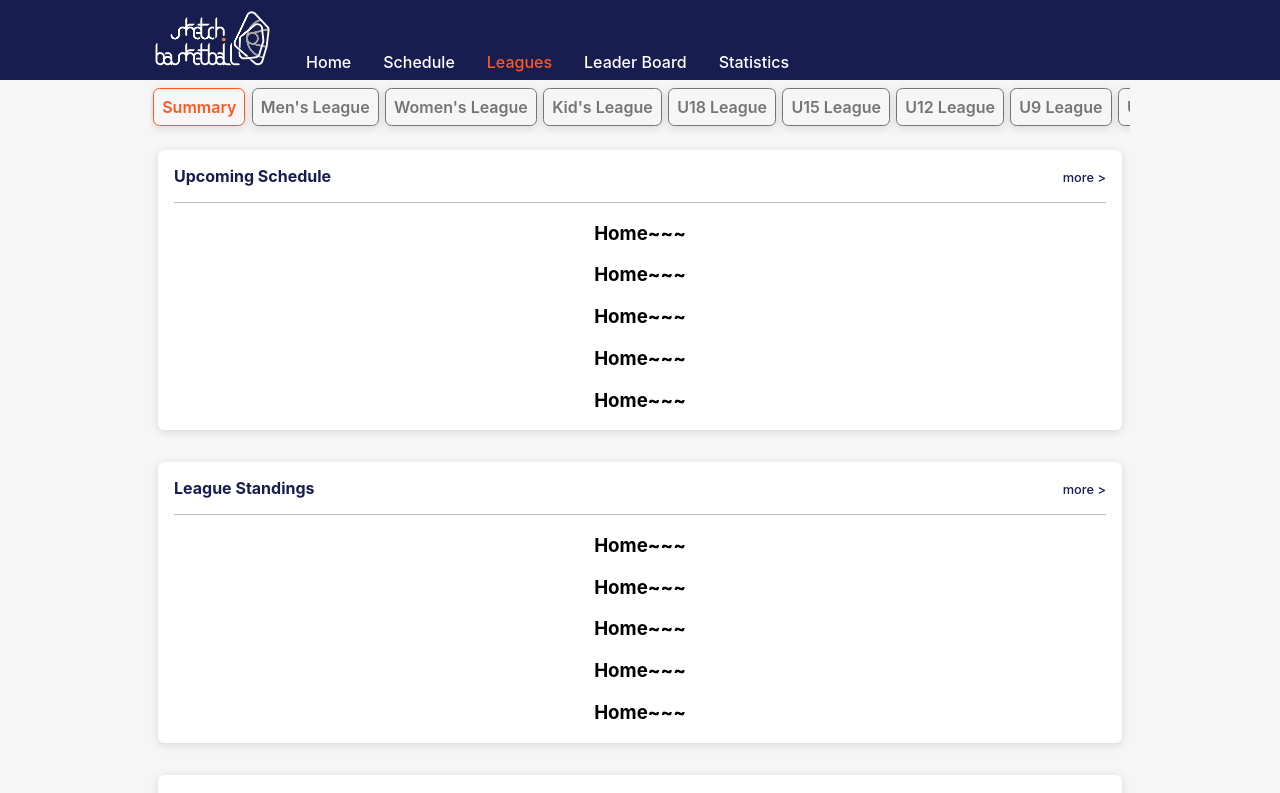
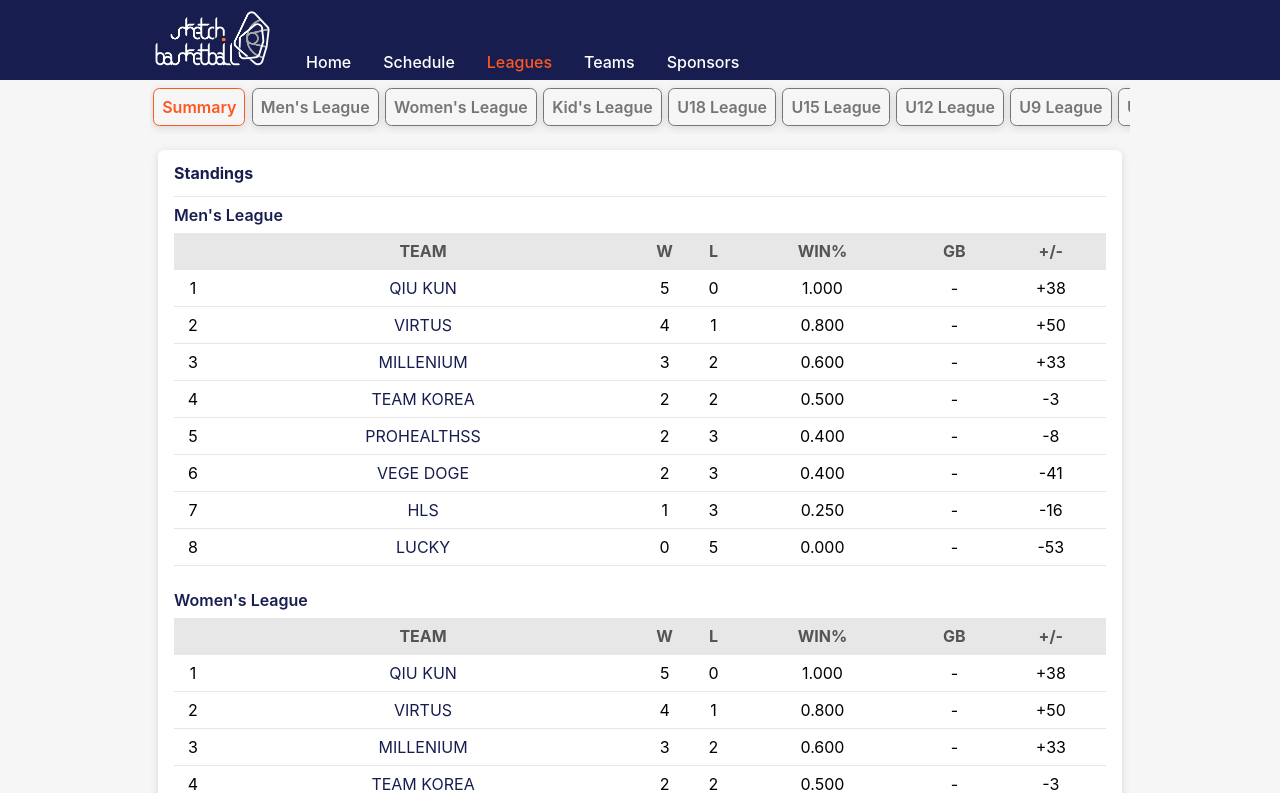
Before and after one commit to SketchBasketball/Sketch-ui, a React (Create React App) app: page /Leagues in a window 1280 px wide. Shown: the top 793 px of the page. Built offline with nearby package versions, Linux system fonts and the light colour scheme.

Commit message:
#4 - add league layout

```diff
--- /dev/null
+++ b/src/components/ContentBox.js
@@ -0,0 +1,16 @@
+import { Link } from 'react-router-dom';
+import './ContentBox.scss';
+
+const ContentBox = (props) => {
+    return (
+        <div className="content">
+            <div className="content-header">
+              <span className="title">{props.title}</span>
+              {props.path ? <Link className="more" to={props.path}>more{' >'}</Link> : null}
+            </div>
+            {props.children}
+          </div>
+    )
+}
+
+export default ContentBox;
--- a/src/components/MainContent.scss
+++ b/src/components/ContentBox.scss
@@ -11,8 +11,9 @@
     display: flex;
     justify-content: space-between;
     align-items: baseline;
-    border-bottom: #BDBDBD solid 1px;
-    padding: 1rem 0;
+    // border-bottom: #BDBDBD solid 1px;
+    border-bottom: #e7e7e7 solid 1px;
+    padding: 0.8rem 0;
     .title {
         font-size: 1rem;
         font-weight: 700;
--- a/src/components/MainContent.js
+++ /dev/null
@@ -1,21 +0,0 @@
-import { Link } from 'react-router-dom';
-import './MainContent.scss';
-
-const MainContent = (props) => {
-    return (
-        <div className="content">
-            <div className="content-header">
-              <span className="title">{props.title}</span>
-              <Link className="more" to={props.path}>more{' >'}</Link>
-            </div>
-
-            <h3>Home~~~</h3>
-            <h3>Home~~~</h3>
-            <h3>Home~~~</h3>
-            <h3>Home~~~</h3>
-            <h3>Home~~~</h3>
-          </div>
-    )
-}
-
-export default MainContent;
--- a/src/const/defaultHeaderMenu.js
+++ b/src/const/defaultHeaderMenu.js
@@ -1,8 +1,8 @@
 const defaultHeaderMenu = [
     {title: 'Schedule', path: '/Schedules'},
     {title: 'Leagues', path: '/Leagues'},
-    {title: 'Leader Board', path: '/LeaderBoard'},
-    {title: 'Statistics', path: '/Statistics'},
+    {title: 'Teams', path: '/Teams'},
+    {title: 'Sponsors', path: '/Sponsors'},
 ]
 
 export default defaultHeaderMenu;
--- /dev/null
+++ b/src/const/leagueDetailConsts.js
@@ -0,0 +1,100 @@
+const leagueDetailTopics = [
+    {title: 'League Standings', path: '/Leagues'},
+    {title: 'Leader Board', path: '/LeaderBoard'},
+]
+
+const defaultStandingTableHeader = [
+    "",
+    "TEAM",
+    "W",
+    "L",
+    "WIN%",
+    "GB",
+    "+/-"
+]
+
+const sampleTableData = [
+    {
+        rank: 1,
+        name: "QIU KUN",
+        path: "qui-kun",
+        win: 5,
+        loss: 0,
+        winRate: "1.000",
+        gb: "-",
+        goalDiff: "+38",
+    },
+    {
+        rank: 2,
+        name: "VIRTUS",
+        path: "virtus",
+        win: 4,
+        loss: 1,
+        winRate: "0.800",
+        gb: "-",
+        goalDiff: "+50",
+    },
+    {
+        rank: 3,
+        name: "MILLENIUM",
+        path: "millenium",
+        win: 3,
+        loss: 2,
+        winRate: "0.600",
+        gb: "-",
+        goalDiff: "+33",
+    },
+    {
+        rank: 4,
+        name: "TEAM KOREA",
+        path: "team-korea",
+        win: 2,
+        loss: 2,
+        winRate: "0.500",
+        gb: "-",
+        goalDiff: "-3",
+    },
+    {
+        rank: 5,
+        name: "PROHEALTHSS",
+        path: "prohealthss",
+        win: 2,
+        loss: 3,
+        winRate: "0.400",
+        gb: "-",
+        goalDiff: "-8",
+    },
+    {
+        rank: 6,
+        name: "VEGE DOGE",
+        path: "vege-doge",
+        win: 2,
+        loss: 3,
+        winRate: "0.400",
+        gb: "-",
+        goalDiff: "-41",
+    },
+    {
+        rank: 7,
+        name: "HLS",
+        path: "hls",
+        win: 1,
+        loss: 3,
+        winRate: "0.250",
+        gb: "-",
+        goalDiff: "-16",
+    },
+    {
+        rank: 8,
+        name: "LUCKY",
+        path: "lucky",
+        win: 0,
+        loss: 5,
+        winRate: "0.000",
+        gb: "-",
+        goalDiff: "-53",
+    }
+]
+
+
+export {leagueDetailTopics, defaultStandingTableHeader, sampleTableData};
--- a/src/pages/Home.js
+++ b/src/pages/Home.js
@@ -1,5 +1,5 @@
 import './Home.scss';
-import MainContent from '../components/MainContent';
+import ContentBox from '../components/ContentBox';
 import mainTitlesAndRoutes from '../const/mainTitlesAndRoutes';
 
 function Home() {
@@ -7,11 +7,18 @@ function Home() {
       <div className="home-wrapper">
         <div className="content-wrapper">
           {mainTitlesAndRoutes.map((item, index) => {
-            return <MainContent key={index} title={item.title} path={item.path}/>
+            return (
+              <ContentBox key={index} title={item.title} path={item.path}>
+                <div>
+                  <h3>Home~~~</h3>
+                  <h3>Home~~~</h3>
+                  <h3>Home~~~</h3>
+                  <h3>Home~~~</h3>
+                  <h3>Home~~~</h3>
+                </div>
+              </ContentBox>
+            )
           })}
-          {/* <MainContent title="UPCOMING SCHEDULES"/>
-          <MainContent title="League Standings"/>
-          <MainContent title="Leader Board"/> */}
         </div>
       </div>
     );
--- a/src/pages/League.js
+++ b/src/pages/League.js
@@ -1,7 +1,8 @@
 import './League.scss';
 import LeagueMenuItem from '../components/LeagueMenuItem';
 import { Route, Switch } from 'react-router-dom';
-import Home from './Home';
+import LeagueDetail from './LeagueDetail';
+import LeagueSummary from './LeagueSummary';
 
 const League = () => {
     return (
@@ -17,15 +18,12 @@ const League = () => {
                 <LeagueMenuItem name="U9 League" path="/Leagues/Men5"/>
                 <LeagueMenuItem name="U7 League" path="/Leagues/Men6"/>
             </div>
-            <Switch>
-                <Route path="/Leagues" component={Home} exact={true} />
-                <Route path="/Leagues/Men" component={Home} exact={true} />
-                <Route path="/Leagues/Women" component={Home} exact={true} />
-                <Route path="/Leagues/Men1" component={Home} exact={true} />
-                <Route path="/Leagues/Men2" component={Home} exact={true} />
-                <Route path="/Leagues/Men3" component={Home} exact={true} />
-                <Route path="/Leagues/Men4" component={Home} exact={true} />
-            </Switch>
+            <div className="league-content-wrapper">
+                <Switch>
+                    <Route path="/Leagues" component={LeagueSummary} exact={true} />
+                    <Route path="/Leagues/:league" component={LeagueDetail} exact={true} />
+                </Switch>
+            </div>
         </div>
     )
 }
--- a/src/pages/League.scss
+++ b/src/pages/League.scss
@@ -24,3 +24,10 @@
 .league-menu-wrapper::-webkit-scrollbar {
     display: none;
 }
+
+.league-content-wrapper {
+    display: flex;
+    flex-direction: row;
+    justify-content: center;
+    width: 100%;
+}
--- /dev/null
+++ b/src/pages/LeagueDetail.js
@@ -0,0 +1,12 @@
+import {useParams} from "react-router-dom";
+
+const LeagueDetail = () => {
+    const {league} = useParams()
+    return (
+        <div className='league-detail-wrapper'>
+            <h3>League Details Page: {league}</h3>
+        </div>
+    )
+}
+
+export default LeagueDetail;
--- /dev/null
+++ b/src/pages/LeagueSummary.js
@@ -0,0 +1,87 @@
+import "./LeagueSummary.scss"
+import ContentBox from "../components/ContentBox";
+import { defaultStandingTableHeader, sampleTableData } from "../const/leagueDetailConsts";
+import { Link } from "react-router-dom";
+
+const LeagueSummary = () => {
+    return (
+        <div className='league-summary-wrapper'>
+            <ContentBox title="Standings">
+                <div className="league-name-wrapper">
+                    <span className='league-name'>Men's League</span>
+                </div>
+                <div className="team-standing-table-wrapper">
+                    <table className="team-standing-table">
+                        <thead className="team-standing-table-header">
+                            <tr>
+                                {defaultStandingTableHeader.map((item, index) => {
+                                    return <th key={index}>{item}</th>
+                                })}
+                            </tr>
+                        </thead>
+                        <tbody>
+                            {sampleTableData.map((item, index) => {
+                                return (
+                                    <tr key={index}>
+                                        <td>{item.rank}</td>
+                                        <td>
+                                            <Link className="team-link" to={`/Teams/${item.path}`}>{item.name}</Link>
+                                        </td>
+                                        <td>{item.win}</td>
+                                        <td>{item.loss}</td>
+                                        <td>{item.winRate}</td>
+                                        <td>{item.gb}</td>
+                                        <td>{item.goalDiff}</td>
+                                    </tr>
+                                )
+                            })}
+                        </tbody>
+                    </table>
+                </div>
+                <div className="league-name-wrapper">
+                    <span className='league-name'>Women's League</span>
+                </div>
+                <div className="team-standing-table-wrapper">
+                    <table className="team-standing-table">
+                        <thead className="team-standing-table-header">
+                            <tr>
+                                {defaultStandingTableHeader.map((item, index) => {
+                                    return <th key={index}>{item}</th>
+                                })}
+                            </tr>
+                        </thead>
+                        <tbody>
+                            {sampleTableData.map((item, index) => {
+                                return (
+                                    <tr key={index}>
+                                        <td>{item.rank}</td>
+                                        <td>
+                                            <Link className="team-link" to={`/Teams/${item.path}`}>{item.name}</Link>
+                                        </td>
+                                        <td>{item.win}</td>
+                                        <td>{item.loss}</td>
+                                        <td>{item.winRate}</td>
+                                        <td>{item.gb}</td>
+                                        <td>{item.goalDiff}</td>
+                                    </tr>
+                                )
+                            })}
+                        </tbody>
+                    </table>
+                </div>
+              </ContentBox>
+              <ContentBox title="Leader Board">
+                <div>
+                  <h3>Home~~~</h3>
+                  <h3>Home~~~</h3>
+                  <h3>Home~~~</h3>
+                  <h3>Home~~~</h3>
+                  <h3>Home~~~</h3>
+                </div>
+              </ContentBox>
+
+        </div>
+    )
+}
+
+export default LeagueSummary;
--- /dev/null
+++ b/src/pages/LeagueSummary.scss
@@ -0,0 +1,48 @@
+.league-summary-wrapper {
+    max-width: 980px;
+    width: 100%;
+    display: flex;
+    flex-direction: column;
+}
+
+.team-standing-table-wrapper {
+    width: 100%;
+    padding: 0 0 1rem 0;
+}
+
+.league-name-wrapper {
+    width: 100%;
+    padding: 0.5rem 0;
+    display: flex;
+    justify-content: flex-start;
+}
+.league-name {
+    font-size: 1rem;
+    font-weight: 600;
+    color: #171E4F;
+}
+
+.team-standing-table {
+    width: 100%;
+    border-collapse: collapse;
+}
+
+.team-standing-table td, th {
+    padding: 0.5rem 0;
+    border-bottom: solid #e7e7e7 1px;
+}
+
+thead tr {
+    background-color: #e7e7e7;
+    color: #545454;
+    // border: solid #e7e7e7 1px;
+}
+
+.team-link {
+    text-decoration: none;
+    color: #171E4F;
+
+    &:hover {
+        color: #FF5722;
+    }
+}
```
